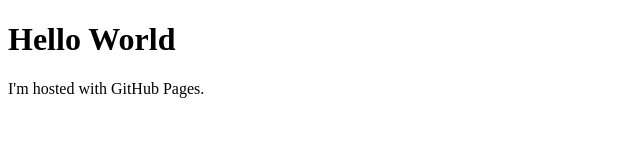
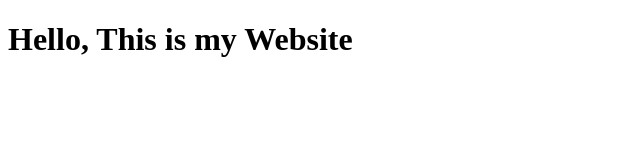
Before and after one commit to BTF1105/BTF1105.github.io, a plain HTML site: page index.html in a window 1280 px wide. Shown: the whole page, without its empty margins (0-640 px from the left). Drawn offline with Linux system fonts and the light colour scheme.

Commit message:
Update index.html

```diff
--- a/index.html
+++ b/index.html
@@ -1,7 +1,6 @@
 <!DOCTYPE html>
 <html>
     <body>
-        <h1>Hello World</h1>
-        <p>I'm hosted with GitHub Pages.</p>
+        <h1>Hello, This is my Website</h1>
     </body>
 </html>
```
